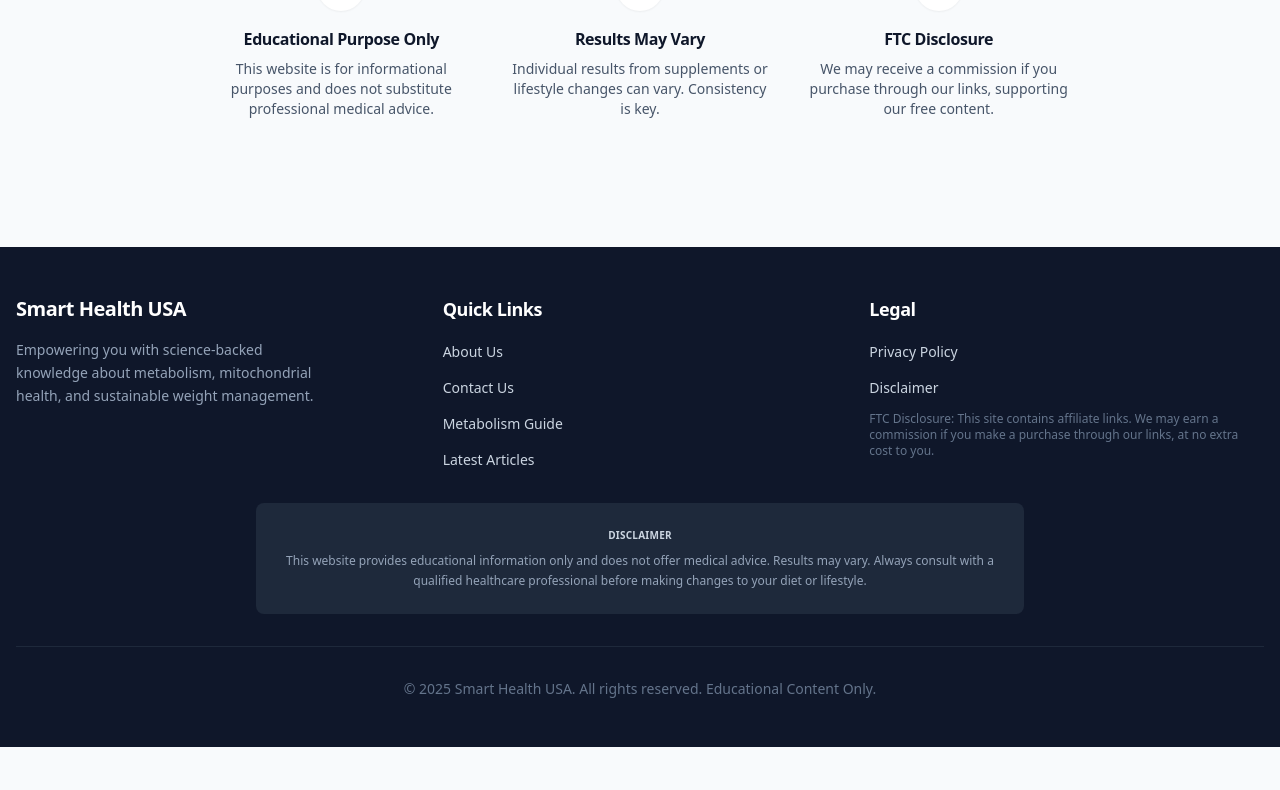
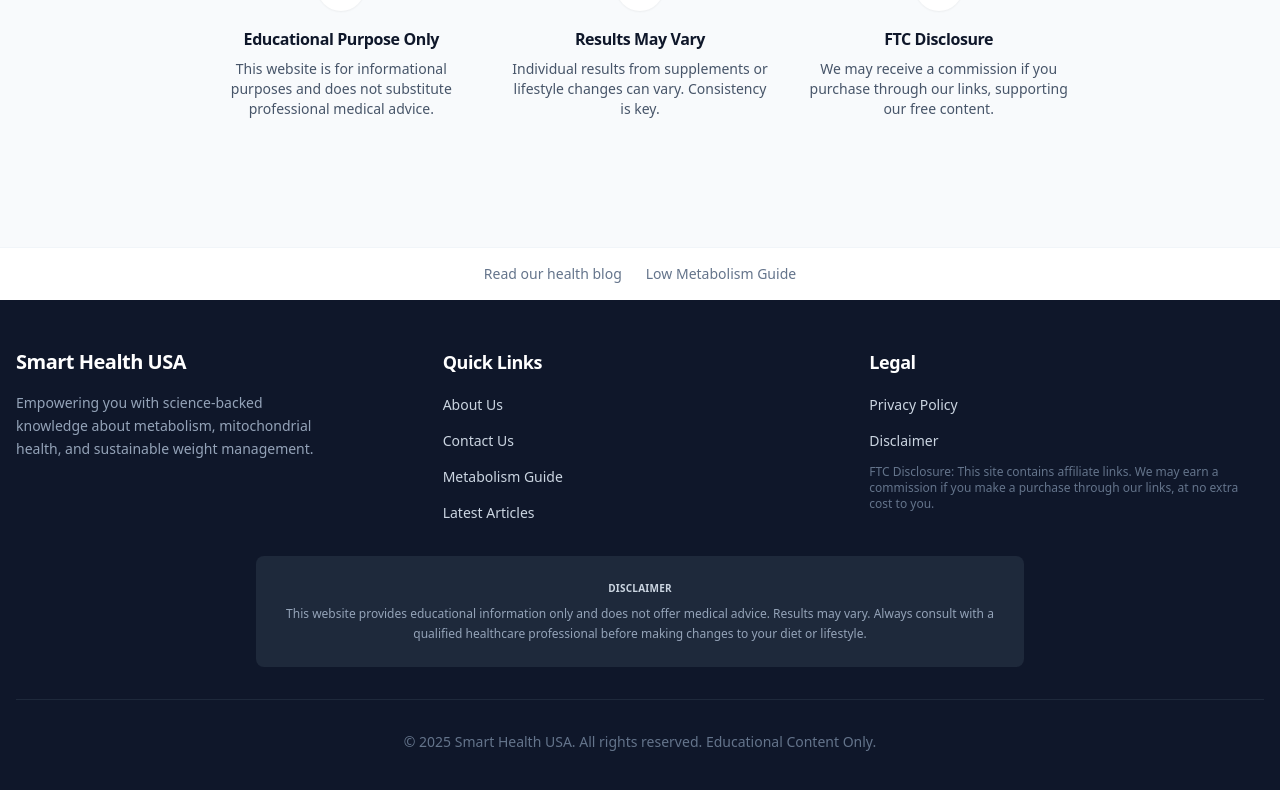
Before and after one commit to henk0x0-Tech/SmartHeathUSA, a React (Vite) app: page / in a window 1280 px wide. Shown: the part 3382-4172 px from the top of the page. Before the commit the page ends 4129 px from the top, so only its background shows below. Built offline with nearby package versions, Linux system fonts and the light colour scheme.

Commit message:
Add internal links for faster indexing

```diff
--- a/src/pages/Home.jsx
+++ b/src/pages/Home.jsx
@@ -56,6 +56,14 @@
           <TrustTransparency />
         </section>
 
+        {/* SEO INTERNAL LINKS */}
+        <section className="w-full py-4 bg-white text-center border-t border-slate-100">
+          <div className="container mx-auto px-4 space-x-6 text-sm text-slate-500">
+            <Link to="/blog" className="hover:text-slate-900 transition-colors">Read our health blog</Link>
+            <Link to="/blog/low-metabolism" className="hover:text-slate-900 transition-colors">Low Metabolism Guide</Link>
+          </div>
+        </section>
+
       </main>
     </>
   );
```
